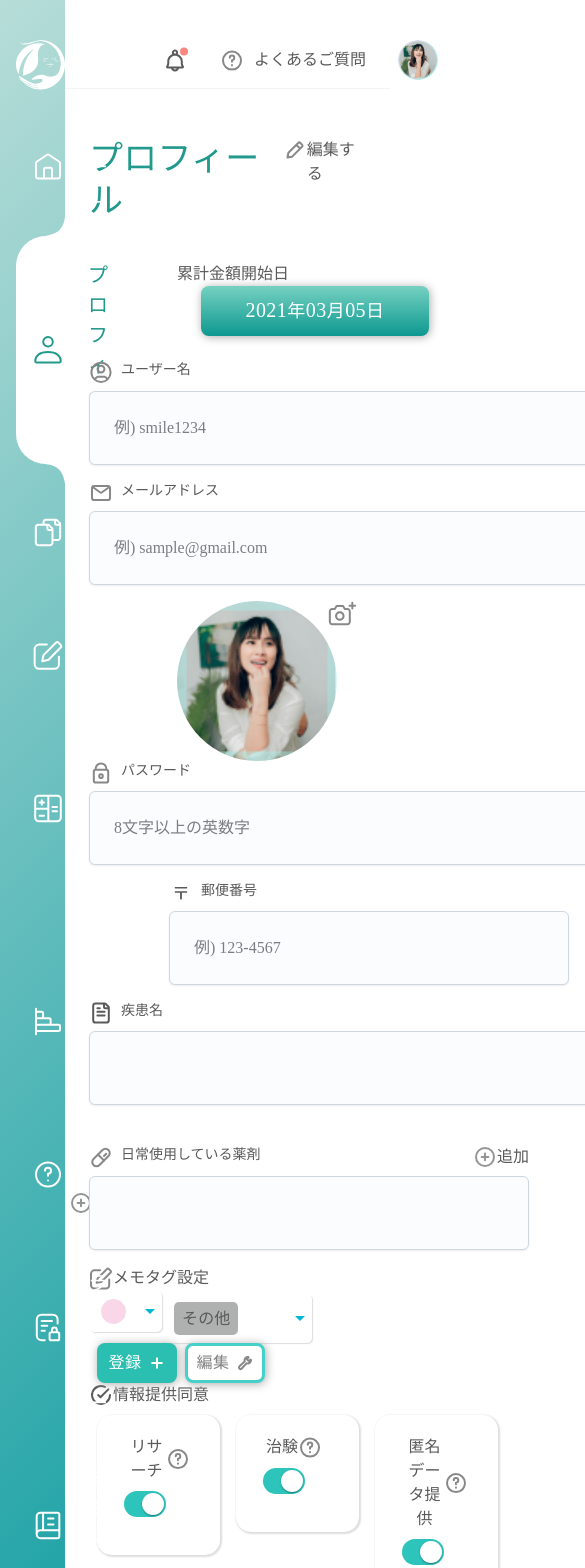
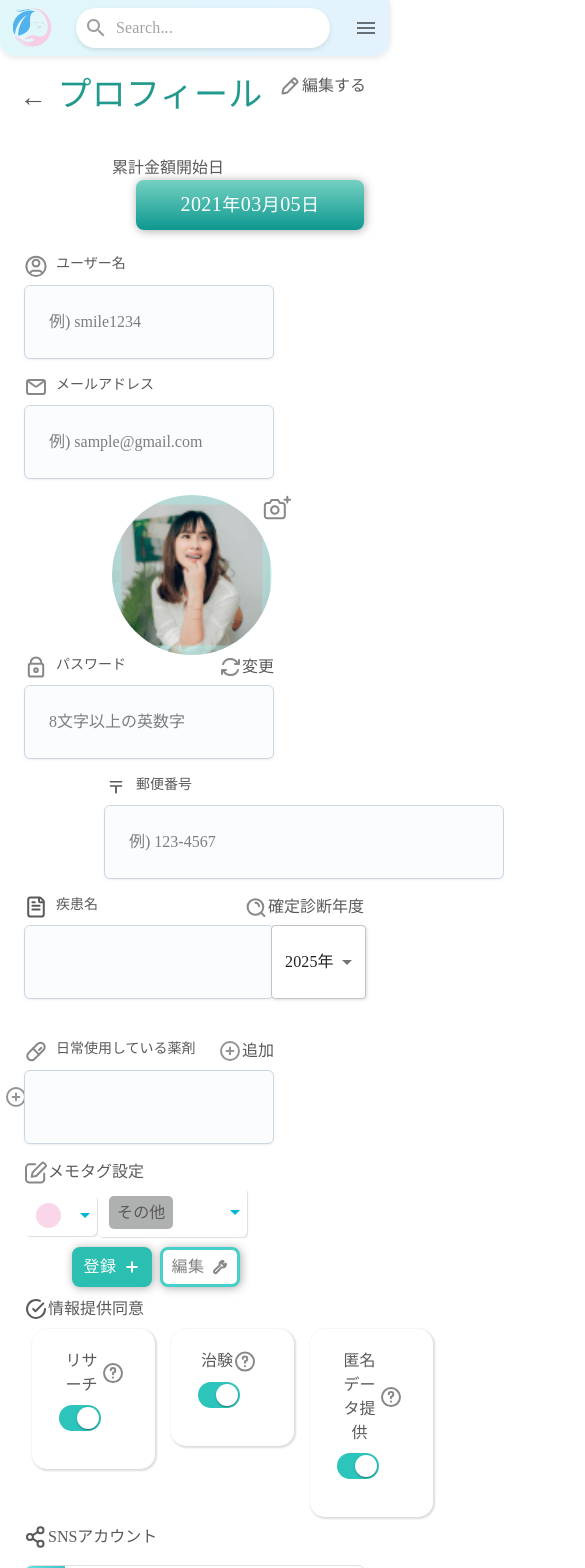
Before and after one commit to Yuri-U0127/Rare-s-Smile, a Next.js app: page /profile in a window 390 px wide. Shown: the top 1568 px of the page, 585 px wide, since content can reach past the window. Built offline with nearby package versions, Linux system fonts and the light colour scheme; a web font is replaced by a local one.

Commit message:
Fixed some errors

```diff
--- a/src/app/(auth)/layout.jsx
+++ b/src/app/(auth)/layout.jsx
@@ -1,13 +1,22 @@
+'use client'
 import React from 'react';
 import '../globals.css'
 import dynamic from "next/dynamic";
 const PublicHeader = dynamic(() => import('../../components/shared/Header'));
 const PublicFooter = dynamic(() => import('../../components/shared/Footer'))
+import { useTheme } from '@mui/material/styles';
+import useMediaQuery from '@mui/material/useMediaQuery';
+import ScrollToTopButton from '@/src/components/ui/global/ScrollToTopButton';
 
 const layout = ({ children }) => {
+
+  const theme = useTheme();
+  const matches = useMediaQuery(theme.breakpoints.up('md'));
+
   return (
     <>
       <PublicHeader />
+      {!matches && <ScrollToTopButton />}
       {children}
       <PublicFooter />
     </>
--- a/src/app/(main)/layout.jsx
+++ b/src/app/(main)/layout.jsx
@@ -1,3 +1,5 @@
+'use client'
+
 import React from 'react';
 import '../globals.css'
 import dynamic from "next/dynamic";
@@ -6,14 +8,25 @@ import { Box, Grid } from '@mui/material';
 const PrivateHeader = dynamic(() => import('../../components/private/Header'));
 const PrivateFooter = dynamic(() => import('../../components/private/Footer'));
 const VerticalMenu = dynamic(() => import('../../components/private/VerticalMenu'));
+import { useTheme } from '@mui/material/styles';
+import useMediaQuery from '@mui/material/useMediaQuery';
+import MobileHeader from "../../components/shared/MobileHeader.jsx";
+import MobileFooter from "../../components/private/MobileFooter.jsx";
+import ScrollToTopButton from '../../components/ui/global/ScrollToTopButton'
+
 
 const layout = ({ children }) => {
+  const theme = useTheme();
+  const matches = useMediaQuery(theme.breakpoints.up('md'));
+
   return (
     <html lang="jp" /* style={{ fontFamily: notoSansJP.className }} */>
       <body className="flex is-full min-bs-full flex-auto flex-col bg-white">
+        {!matches && <ScrollToTopButton />}
         <div className='flex'>
           <Grid container sx={{ minHeight: '100vh' }}>
             {/* Vertical Menu */}
+            {matches ?
               <Grid
                 item
                 xs={2}
@@ -24,21 +37,25 @@ const layout = ({ children }) => {
               >
                 <VerticalMenu />
               </Grid>
+              :
+              <MobileHeader />
+            }
 
             {/* Main Content Area */}
             <Grid
               item
-              xs={10}
+              xs={matches ? 10 : 12}
               sx={{
                 display: 'flex',
                 flexDirection: 'column',
               }}
             >
               {/* Header */}
+              {matches &&
                 <Box>
                   <PrivateHeader />
                 </Box>
-
+              }
               {/* Content */}
               <Box
                 sx={{
@@ -51,6 +68,7 @@ const layout = ({ children }) => {
               </Box>
 
               {/* Footer */}
+              {matches &&
                 <Box
                   sx={{
                     backgroundColor: '#f5f5f5',
@@ -59,6 +77,7 @@ const layout = ({ children }) => {
                 >
                   <PrivateFooter />
                 </Box>
+              }
             </Grid>
           </Grid>
         </div>
--- a/src/app/(main)/profile/page.jsx
+++ b/src/app/(main)/profile/page.jsx
@@ -11,11 +11,18 @@ const CustomButton = dynamic(() => import('../../../components/ui/CustomButton.j
 const CustomEventSelect = dynamic(() => import('../../../components/ui/CustomEventSelect.jsx'));
 const MemoButton = dynamic(() => import("../../../components/ui/MemoButton.jsx"));
 const SocialInput = dynamic(() => import('../../../components/ui/SocialInput.jsx'));
+import { useTheme } from '@mui/material/styles';
+import useMediaQuery from '@mui/material/useMediaQuery';
+import { Margin } from '@mui/icons-material';
+import { match } from 'assert';
+
 
 export default function Profile() {
 
   const [counts, setCounts] = useState([])
 
+  const theme = useTheme();
+  const matches = useMediaQuery(theme.breakpoints.up('md'));
 
 
   return (
@@ -24,11 +31,12 @@ export default function Profile() {
       <Grid item md={6} xs={12}>
         <div className='pt-[50px]'>
           <div className="flex justify-between">
+            {!matches && <div className='text-lg scale-150 pt-2'>←</div>}
             <Typography variant="h4" component="h2" sx={{ color: "var(--darkc)", fontFamily: "M PLUS Rounded 1c" }}>
               プロフィール
             </Typography>
             <div className="flex">
-              <img src="/images/edit.svg" alt="" className="h-6" />
+              <img src="/images/edit.svg" alt="" className="h-6" style={{ margin: matches ? '0' : "inherit" }} />
               編集する
             </div>
           </div>
@@ -142,7 +150,7 @@ export default function Profile() {
           <CustomInput
             imgSrc="/images/medical_info.svg"
             inputLab="日常使用している薬剤"
-            customWidth="440px"
+            // customWidth="440px"
             extraButton
             btnLabel="追加"
             btnIcon="/images/add.svg"
@@ -158,7 +166,7 @@ export default function Profile() {
               <CustomColorSelect selectedValue="pink" />
               <CustomEventSelect selectedValue="others" />
               <div className="inline-block ml-2">
-                <div className="flex gap-2">
+                <div className="flex gap-2" style={{ marginBottom: !matches ? "10px" : "", marginLeft: !matches ? "40px" : "", marginTop: !matches ? "10px" : "" }}>
                   <MemoButton text="登録" width={"80px"} height={"40px"} fontsize={"16px"} subIcon={"/images/white_create.svg"} padding={"0"} borderradius={"8px"} />
                   <MemoButton text="編集" width={"80px"} height={"40px"} fontsize={"16px"} subIcon={"/images/wrench.svg"} padding={"0"} borderradius={"8px"} isoutlined />
                 </div>
@@ -193,7 +201,7 @@ export default function Profile() {
           <img src={"/images/share.svg"} alt="" />
           SNSアカウント
         </div>
-        <div style={{ transform: "translateX(-87px)" }} >
+        <div style={{ transform: matches ? "translateX(-87px)" : "" }} >
           <SocialInput icon="/images/X.svg" />
           <SocialInput icon="/images/instag.svg" />
           <SocialInput icon="/images/face.svg" />
--- a/src/app/page.js
+++ b/src/app/page.js
@@ -47,7 +47,7 @@ export default function HomePage() {
 
   return (
     <div className="relative">{!matches && <MobileHeader />}
-      <ScrollToTopButton />
+      {!matches && <ScrollToTopButton />}
       {!matches && <img src="/images/sp-banner-header.png" width="100%" />}
       <div className='flex'>
         {/* {!matches && <div style={{ backgroundImage: "url('/images/sp-banner-header.png')", position: "absolute", top: 0, zIndex: "-3", width: "100vw" }} ></div>} */}
@@ -206,7 +206,8 @@ export default function HomePage() {
                   // display: 'flex',       // Use flexbox
                   flexWrap: 'nowrap',    // Prevent wrapping to a new line
                   // overflowX: 'auto',     // Enable horizontal scrolling
-                  overflow: "scroll"
+                  overflow: "scroll",
+                  scrollbarWidth: "none",
                 }} >
                   <Grid item md={3} xs={5} sx={{ minWidth: "250px" }}>
                     <CustomGreenCard imgSrc="/images/green_circle_memo.svg" title="メモ" desc="次の受診日予定などのメモを取っておくと便利です。" />
--- a/src/components/shared/MobileHeader.jsx
+++ b/src/components/shared/MobileHeader.jsx
@@ -77,26 +77,40 @@ const MobileHeader = () => {
             </ListItemText>
           </ListItem>
           <ListItem button sx={{ cursor: "pointer" }}>
+            <ListItemText>
               <CustomMobileMenuList title="保険証" imgSrc='/images/Insurance_certificate.svg' link="/certificate/ensurance" />
+            </ListItemText>
           </ListItem>
           <ListItem button sx={{ cursor: "pointer" }}>
+            <ListItemText>
               <CustomMobileMenuList title="受給者証" imgSrc='/images/Insurance_certificate.svg' link="/certificate/recipient" />
+            </ListItemText>
           </ListItem>
           <ListItem button sx={{ cursor: "pointer" }}>
+            <ListItemText>
               <CustomMobileMenuList title="マイナカード" imgSrc='/images/my_number_card.svg' link="/" />
+            </ListItemText>
           </ListItem>
           <ListItem button sx={{ cursor: "pointer" }}>
+            <ListItemText>
               <CustomMobileMenuList title="臨床調査個人票" imgSrc='/images/individual_form.svg' link="/certificate/individual" />
+            </ListItemText>
           </ListItem>
           <CustomMobileMenuDivider />
           <ListItem button sx={{ cursor: "pointer" }}>
+            <ListItemText>
               <CustomMobileMenuList title="メモ" imgSrc='/images/memo.svg' link="/memo" />
+            </ListItemText>
           </ListItem>
           <ListItem button sx={{ cursor: "pointer" }}>
+            <ListItemText>
               <CustomMobileMenuList title="医療情報" imgSrc='/images/medical_info.svg' link="/pricelog/information" />
+            </ListItemText>
           </ListItem>
           <ListItem button sx={{ cursor: "pointer" }}>
+            <ListItemText>
               <CustomMobileMenuList title="上限管理表" imgSrc='/images/management_table.svg' link="/management_table" />
+            </ListItemText>
           </ListItem>
           <ListItem button sx={{ cursor: "pointer" }}>
             <ListItemText>
--- a/src/components/ui/CustomColorSelect.jsx
+++ b/src/components/ui/CustomColorSelect.jsx
@@ -20,6 +20,7 @@ const CustomColorSelect = ({ selectedValue }) => {
         boxShadow: "1px 1px 1px #ddd",
         borderRadius: "5px",
         flex: 1,
+        transform: "translateY(10px)",
         padding: "8px 12px",
         "& .MuiSelect-select": { padding: 0 },
         "& .MuiSelect-icon": { color: "#00B7D4" },
--- a/src/components/ui/CustomInput.jsx
+++ b/src/components/ui/CustomInput.jsx
@@ -23,7 +23,7 @@ export default function CustomInput({
   const years = [2010, 2011, 2012, 2013, 2014, 2015, 2016, 2017, 2018, 2019, 2020, 2021, 2022, 2023, 2024, 2025,]
 
   return (
-    <div className="flex flex-row items-center">
+    <div className="flex flex-row items-center w-full">
       <FormControl >
         <FormLabel sx={{ color: "inherit" }}>
           <div className="flex">
@@ -31,7 +31,7 @@ export default function CustomInput({
             {inputLab}
           </div>
         </FormLabel>
-        <Input placeholder={inputPlaceholder} sx={{ width: customWidth || "600px", padding: "24px", marginBottom: "16px" }} />
+        <Input placeholder={inputPlaceholder} sx={{ width: customWidth || "100%", padding: "24px", marginBottom: "16px" }} />
         {extraButton && (
           !isGroup ?
             <div className="flex absolute top-0 right-0 cursor-pointer">
```
Lines whose indentation alone changed are shown as unchanged.
